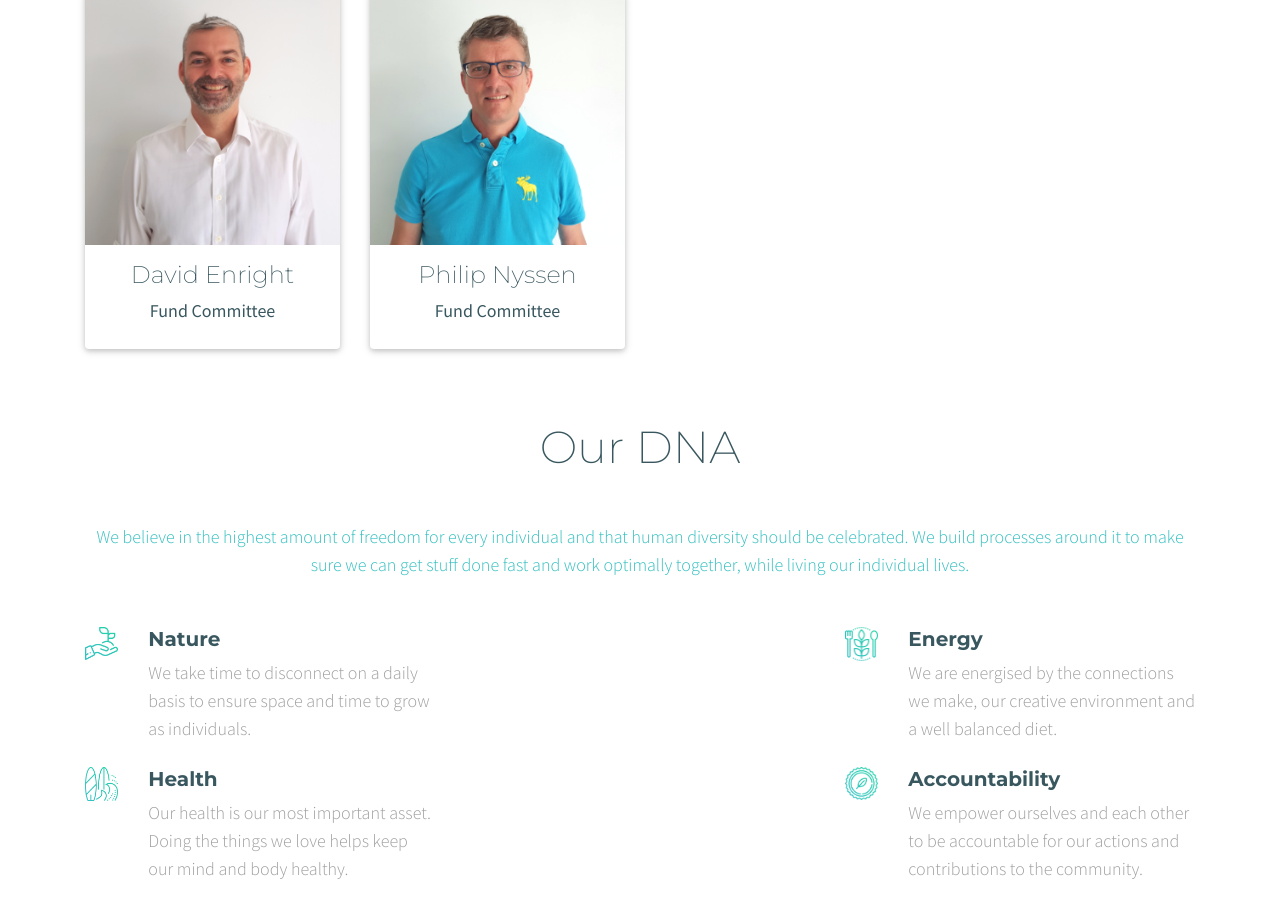
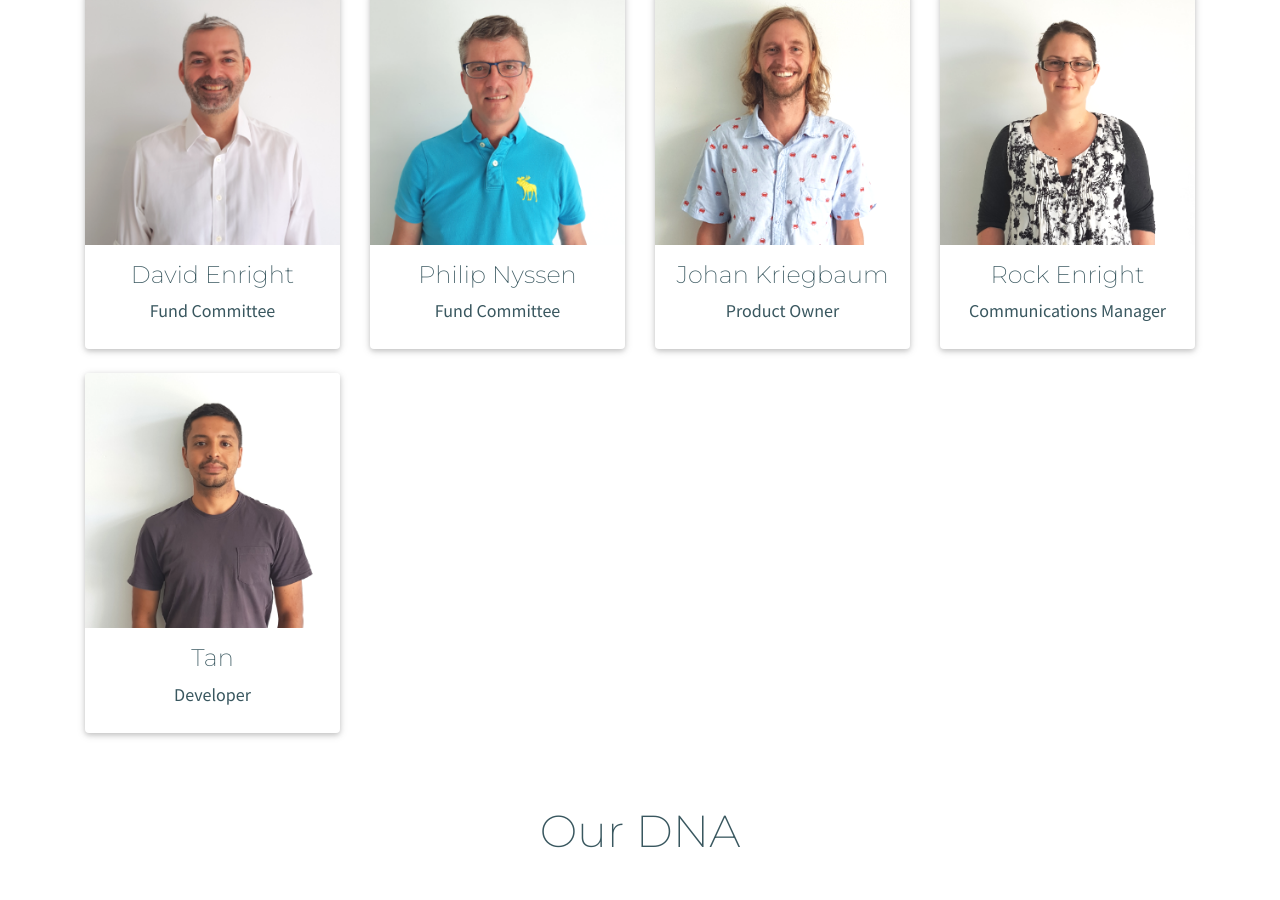
Before and after one commit to enhancedsociety/old-website, a Jekyll site: the page built from index.html, in a window 1280 px wide and 900 px high, scrolled down 3292 px. Built offline with Jekyll 4.4.1, drawn with Linux system fonts in a browser that asks for light colours; a script that is not in the unit is left out.

Commit message:
Added 3 new team members

```diff
--- a/index.html
+++ b/index.html
@@ -227,6 +227,43 @@ title: Enhanced Society
 				</div>
 			</div>
 		</div>
+
+	<div class="col-6 col-sm-6 col-md-4 col-lg-3 mb-4">
+			<div class="card card-cascade wider">
+				<div class="view overlay">
+					<img src="/assets/img/profiles/johan.png" class="img-fluid" alt="Material Design for Bootstrap - example photo">
+				</div>
+				<div class="card-body text-center pt-3 pb-2">
+					<h4 class="title">Johan Kriegbaum</h4>
+					<p>Product Owner</p>
+				</div>
+			</div>
+		</div>
+
+	<div class="col-6 col-sm-6 col-md-4 col-lg-3 mb-4">
+			<div class="card card-cascade wider">
+				<div class="view overlay">
+					<img src="/assets/img/profiles/rock.png" class="img-fluid" alt="Material Design for Bootstrap - example photo">
+				</div>
+				<div class="card-body text-center pt-3 pb-2">
+					<h4 class="title">Rock Enright</h4>
+					<p>Communications Manager</p>
+				</div>
+			</div>
+		</div>
+
+	<div class="col-6 col-sm-6 col-md-4 col-lg-3 mb-4">
+			<div class="card card-cascade wider">
+				<div class="view overlay">
+					<img src="/assets/img/profiles/tan.png" class="img-fluid" alt="Material Design for Bootstrap - example photo">
+				</div>
+				<div class="card-body text-center pt-3 pb-2">
+					<h4 class="title">Tan</h4>
+					<p>Developer</p>
+				</div>
+			</div>
+		</div>
+
 	</div>
 
 	<h2 class="my-5">Our DNA</h2>
```
